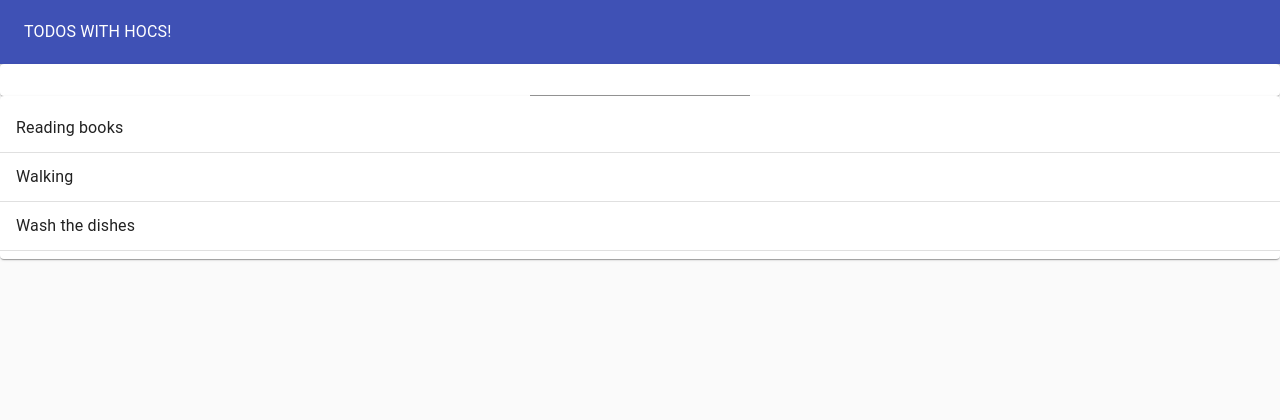
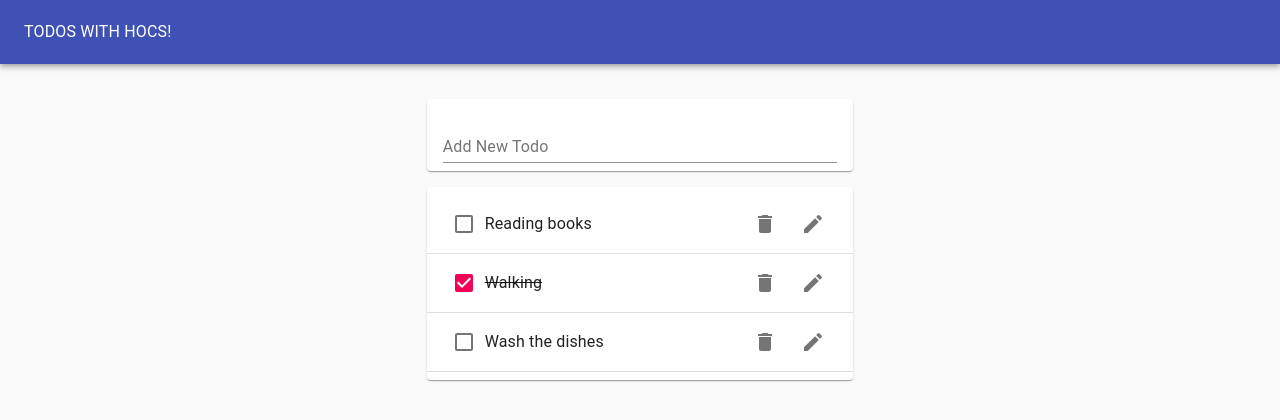
Before and after one commit to safi-4025/todo-app, a React (Create React App) app: page / in a window 1280 px wide. Shown: the top 420 px of the page. Built offline with nearby package versions, Linux system fonts and the light colour scheme.

Commit message:
Adding todo item component

```diff
--- a/package.json
+++ b/package.json
@@ -4,6 +4,7 @@
   "private": true,
   "dependencies": {
     "@material-ui/core": "^4.12.3",
+    "@material-ui/icons": "^4.11.2",
     "cra-template": "1.1.2",
     "react": "^17.0.2",
     "react-dom": "^17.0.2",
--- /dev/null
+++ b/src/components/Todo.js
@@ -0,0 +1,29 @@
+import React from "react";
+import {
+  ListItem,
+  ListItemText,
+  Checkbox,
+  IconButton,
+  ListItemSecondaryAction
+} from "@material-ui/core";
+import DeleteIcon from '@material-ui/icons/Delete'
+import EditIcon from '@material-ui/icons/Edit'
+
+const Todo = ({ task, completed }) => {
+  return (
+    <ListItem>
+      <Checkbox tabIndex={-1} checked={completed} />
+      <ListItemText style={{textDecoration: completed ? 'line-through' : 'none'}}>{task}</ListItemText>
+      <ListItemSecondaryAction>
+        <IconButton aria-label='Delete'>
+          <DeleteIcon />
+        </IconButton>
+        <IconButton aria-label='Edit'>
+          <EditIcon />
+        </IconButton>
+      </ListItemSecondaryAction>
+    </ListItem>
+  );
+};
+
+export default Todo;
--- a/src/components/TodoApp.js
+++ b/src/components/TodoApp.js
@@ -1,38 +1,42 @@
-import React, { useState } from 'react';
-import TodoList from './TodoList';
-import TodoForm from './TodoForm';
-import { Typography, Paper, AppBar, Toolbar, Grid } from '@material-ui/core';
+import React, { useState } from "react";
+import TodoList from "./TodoList";
+import TodoForm from "./TodoForm";
+import { Typography, Paper, AppBar, Toolbar, Grid } from "@material-ui/core";
 
 const TodoApp = () => {
   const initialTodos = [
-    { id: 1, task: 'Reading books', completed: false },
-    { id: 2, task: 'Walking', completed: true },
-    { id: 3, task: 'Wash the dishes', completed: false }
-  ]
+    { id: 1, task: "Reading books", completed: false },
+    { id: 2, task: "Walking", completed: true },
+    { id: 3, task: "Wash the dishes", completed: false },
+  ];
 
   const [todos, setTodos] = useState(initialTodos);
-  const addTodo = newTodoText => {
-    setTodos([...todos, {id: 4, task: newTodoText, completed: false}])
-  }
+  const addTodo = (newTodoText) => {
+    setTodos([...todos, { id: 4, task: newTodoText, completed: false }]);
+  };
   return (
     <Paper
       style={{
         padding: 0,
         margin: 0,
-        height: '100vh',
-        backgroundColor: '#fafafa'
+        height: "100vh",
+        backgroundColor: "#fafafa",
       }}
       elevation={0}
     >
-      <AppBar color='primary' position='static' style={{ height: '64px' }}>
+      <AppBar color="primary" position="static" style={{ height: "64px" }}>
         <Toolbar>
-          <Typography color='inherit'>TODOS WITH HOCS!</Typography>
+          <Typography color="inherit">TODOS WITH HOCS!</Typography>
         </Toolbar>
       </AppBar>
-      <TodoForm addTodo={addTodo} />
-      <TodoList todos={todos} />
+      <Grid container justify="center" style={{ marginTop: "1.2rem" }}>
+        <Grid item xs={11} md={8} lg={4}>
+          <TodoForm addTodo={addTodo} />
+          <TodoList todos={todos} />
+        </Grid>
+      </Grid>
     </Paper>
-  )
-}
+  );
+};
 
-export default TodoApp
+export default TodoApp;
--- a/src/components/TodoForm.js
+++ b/src/components/TodoForm.js
@@ -5,13 +5,13 @@ import { Paper, TextField } from '@material-ui/core';
 const TodoForm = ({ addTodo }) => {
   const [value, handleChange, reset] = UseInputState('');
   return (
-    <Paper>
+    <Paper style={{margin: '1rem 0', padding: '0 1rem'}}>
       <form onSubmit={(e) => {
         e.preventDefault();
         addTodo(value);
         reset();
       }}>
-        <TextField value={value} onChange={handleChange} />
+        <TextField value={value} onChange={handleChange} margin='normal' label='Add New Todo' fullWidth />
       </form>
     </Paper>
   )
--- a/src/components/TodoList.js
+++ b/src/components/TodoList.js
@@ -1,23 +1,24 @@
-import React from 'react';
-import { Paper, List, Divider, ListItem, ListItemText } from '@material-ui/core';
+import React from "react";
+import Todo from "./Todo";
+import {
+  Paper,
+  List,
+  Divider
+} from "@material-ui/core";
 
-const TodoList = ({todos}) => {
+const TodoList = ({ todos }) => {
   return (
     <Paper>
       <List>
-        {todos.map(todo => (
+        {todos.map((todo) => (
           <>
-            <ListItem>
-              <ListItemText>
-                {todo.task}
-              </ListItemText>
-            </ListItem>
-            <Divider/>
+            <Todo task={todo.task} key={todo.id} completed={todo.completed} />
+            <Divider />
           </>
         ))}
       </List>
     </Paper>
-  )
-}
+  );
+};
 
-export default TodoList
+export default TodoList;
```
Also changed, not shown: 1 other file (tests, documents, lock files or other folders).
